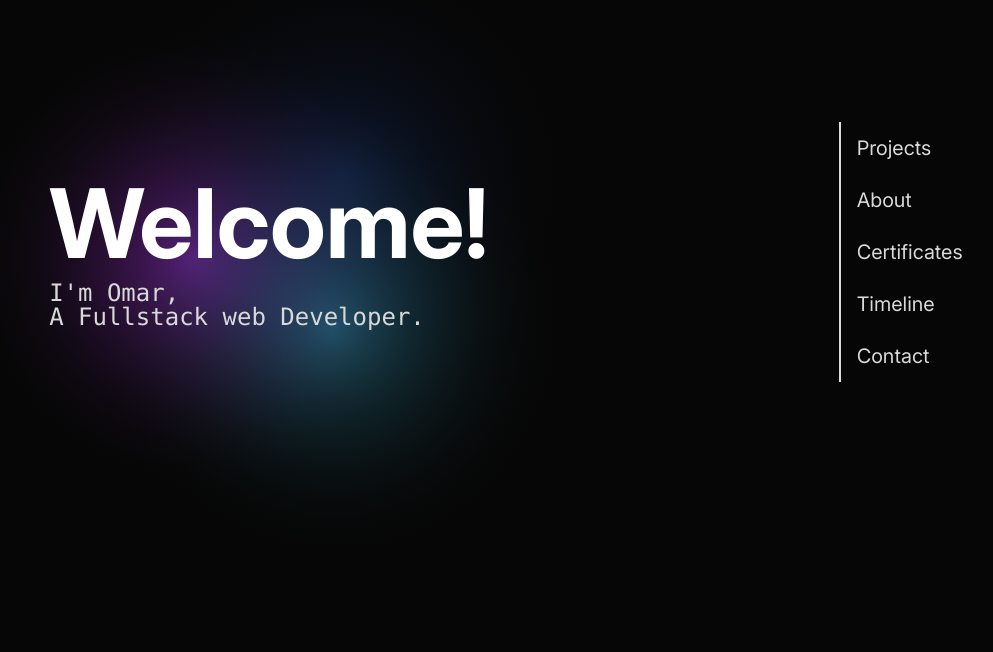
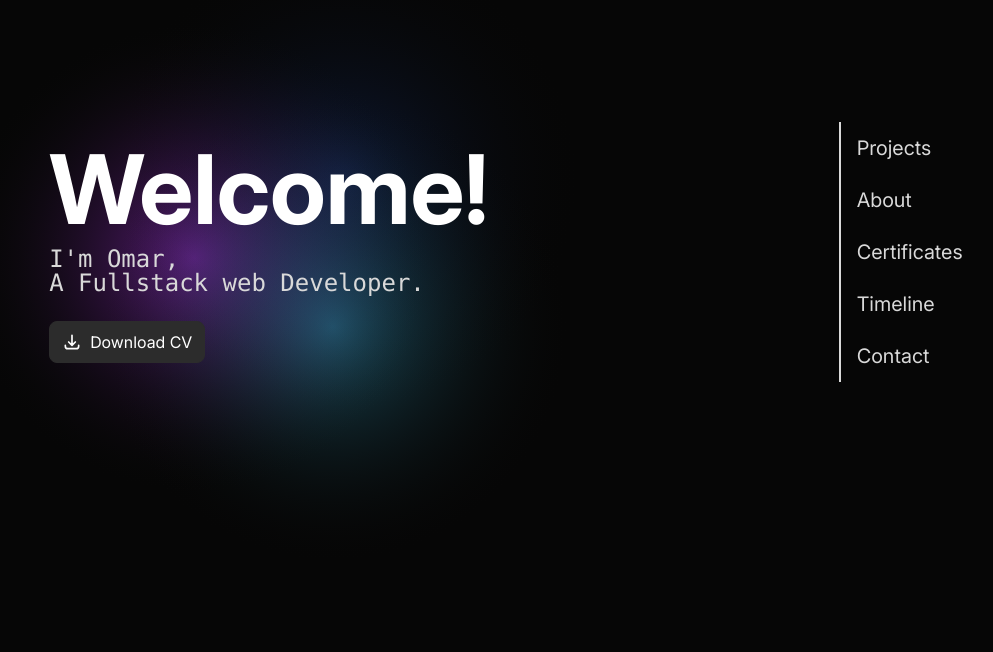
Before and after one commit to OmarIsADev/portfolio-v2, a React (Vite) app: page / in a window 1280 px wide. Shown: the part 148-800 px from the top of the page, without its empty margins (158-1151 px from the left). Built offline with nearby package versions, Linux system fonts and the light colour scheme.

Commit message:
feat: add support for CV download by extending Link component and updating contact and hero sections

```diff
--- a/src/components/link.jsx
+++ b/src/components/link.jsx
@@ -1,8 +1,9 @@
-export default function Link({ children, href, className, variant }) {
+export default function Link({ children, href, className, variant, ...props }) {
   return (
     <a
       href={href}
       className={`h-fit w-fit rounded-lg border border-primary px-3 py-2 text-[var(--color)] ${className} ${variant === "outline" ? "bg-transparent" : "bg-primary"}`}
+      {...props}
     >
       {children}
     </a>
--- a/src/sections/contact.jsx
+++ b/src/sections/contact.jsx
@@ -26,6 +26,7 @@ export default function Contact() {
         </div>
         <div className="flex gap-4">
             <Link href="mailto:omarisadev@gmail.com" className="w-fit h-fit py-2 px-3 hover:bg-transparent transition">Send Email</Link>
+            <Link href="/Frontend-Engineer_Omar-Saad_Resume.pdf" download="Frontend-Engineer_Omar-Saad_Resume.pdf" variant="outline" className="w-fit h-fit py-2 px-3 hover:bg-primary transition">Download CV</Link>
         </div>
       </motion.div>
     </div>
--- a/src/sections/thesis.jsx
+++ b/src/sections/thesis.jsx
@@ -1,5 +1,6 @@
 import HeroGradient from "../assets/hero-grad.svg";
 import { motion } from "framer-motion";
+import Link from "../components/link";
 
 const routes = ["Projects", "About", "Certificates", "Timeline", "Contact"];
 
@@ -38,6 +39,34 @@ function Hero() {
           I&apos;m Omar,
           <br /> A Fullstack web Developer.
         </motion.h3>
+        <motion.div
+          initial={{ opacity: 0, y: 20 }}
+          animate={{ opacity: 1, y: 0 }}
+          transition={{ duration: 0.5, delay: 0.4 }}
+          className="mt-4"
+        >
+          <Link
+            href="/Frontend-Engineer_Omar-Saad_Resume.pdf"
+            download="Frontend-Engineer_Omar-Saad_Resume.pdf"
+            className="flex items-center gap-2 hover:bg-transparent transition duration-300"
+          >
+            <svg
+              className="h-5 w-5"
+              fill="none"
+              stroke="currentColor"
+              viewBox="0 0 24 24"
+              xmlns="http://www.w3.org/2000/svg"
+            >
+              <path
+                strokeLinecap="round"
+                strokeLinejoin="round"
+                strokeWidth="2"
+                d="M4 16v1a3 3 0 003 3h10a3 3 0 003-3v-1m-4-4l-4 4m0 0l-4-4m4 4V4"
+              ></path>
+            </svg>
+            Download CV
+          </Link>
+        </motion.div>
       </div>
     </div>
   );
```
Also changed, not shown: 1 other file (tests, documents, lock files or other folders).
